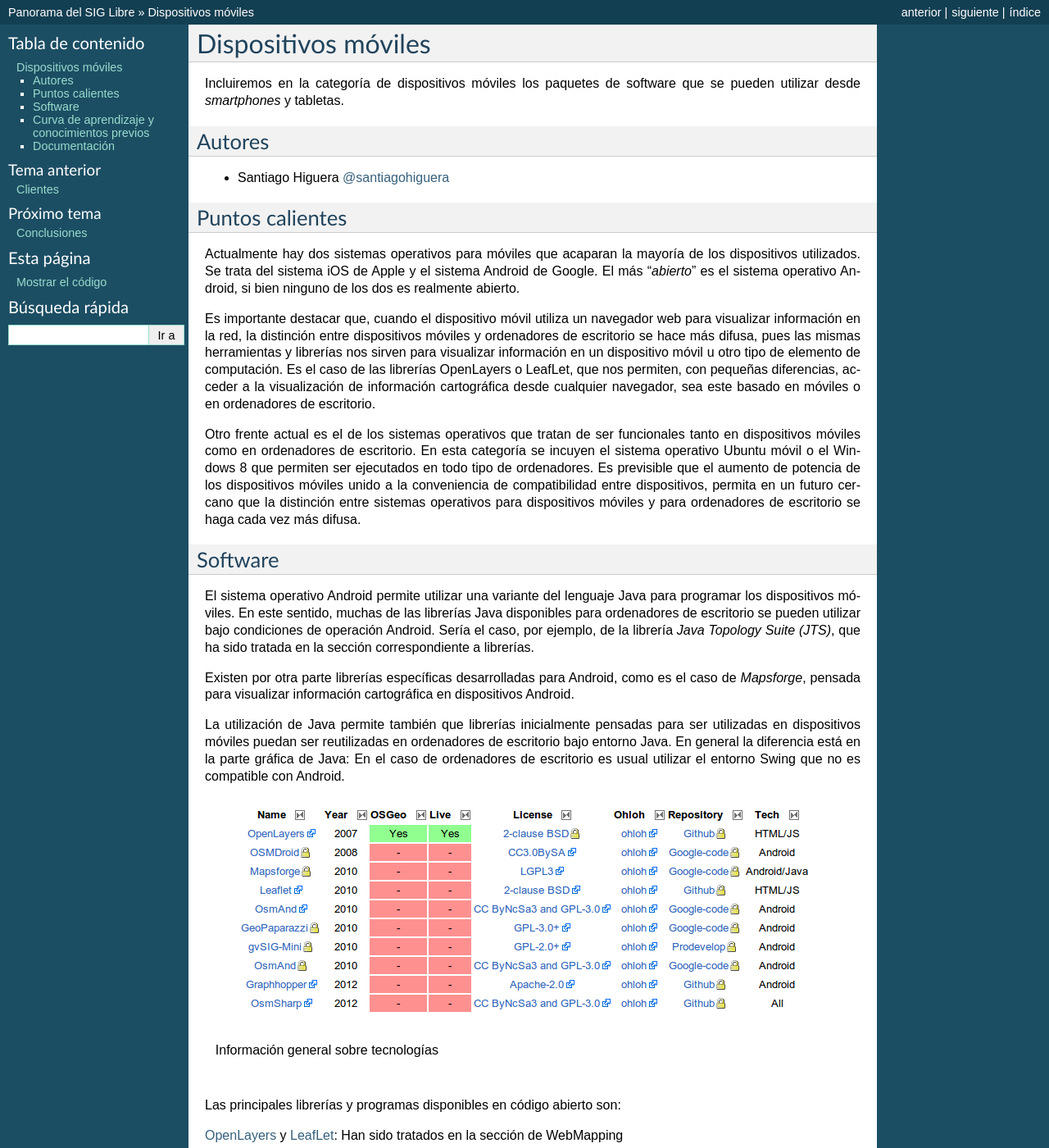
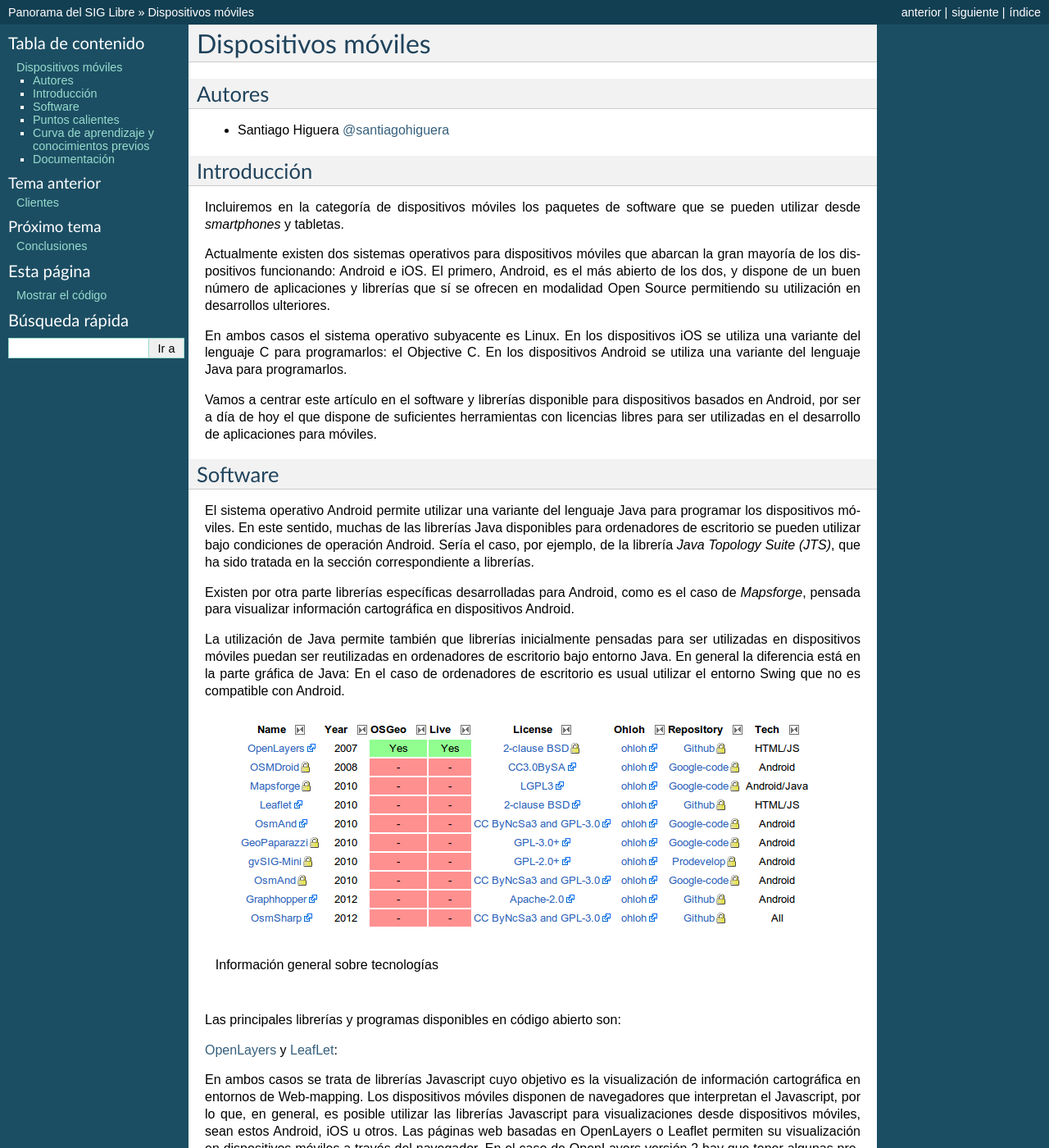
Before and after one commit to OSGeo-ES/panorama-siglibre8, a Sphinx documentation site: the page built from source/movilidad/index.rst, in a window 1280 px wide and 1400 px high. Shown: the whole window at 82% size. Built offline with Sphinx 7.4.7, drawn with Linux system fonts in a browser that asks for light colours; some of the changed text lies outside the part shown.

Commit message:
Add content to Movilidad.index.rst

```diff
--- a/source/movilidad/index.rst
+++ b/source/movilidad/index.rst
@@ -1,21 +1,22 @@
 ********************
 Dispositivos móviles
 ********************
-
-Incluiremos en la categoría de dispositivos móviles los paquetes de software que se pueden utilizar desde *smartphones* y tabletas.
 
 Autores
 ------------
 
 - |shiguera|
 
-Puntos calientes
-----------------
-Actualmente hay dos sistemas operativos para móviles que acaparan la mayoría de los dispositivos utilizados. Se trata del sistema iOS de Apple y el sistema Android de Google. El más '*abierto*' es el sistema operativo Android, si bien ninguno de los dos es realmente abierto.
+Introducción
+------------
 
-Es importante destacar que, cuando el dispositivo móvil utiliza un navegador web para visualizar información en la red, la distinción entre dispositivos móviles y ordenadores de escritorio se hace más difusa, pues las mismas herramientas y librerías nos sirven para visualizar información en un dispositivo móvil u otro tipo de elemento de computación. Es el caso de las librerías OpenLayers o LeafLet, que nos permiten, con pequeñas diferencias, acceder a la visualización de información cartográfica desde cualquier navegador, sea este basado en móviles o en ordenadores de escritorio.
+Incluiremos en la categoría de dispositivos móviles los paquetes de software que se pueden utilizar desde *smartphones* y tabletas.
 
-Otro frente actual es el de los sistemas operativos que tratan de ser funcionales tanto en dispositivos móviles como en ordenadores de escritorio. En esta categoría se incuyen el sistema operativo Ubuntu móvil o el Windows 8 que permiten ser ejecutados en todo tipo de ordenadores. Es previsible que el aumento de potencia de los dispositivos móviles unido a la conveniencia de compatibilidad entre dispositivos, permita en un futuro cercano que la distinción entre sistemas operativos para dispositivos móviles y para ordenadores de escritorio se haga cada vez más difusa.
+Actualmente existen dos sistemas operativos para dispositivos móviles que abarcan la gran mayoría de los dispositivos funcionando: Android e iOS. El primero, Android, es el más abierto de los dos, y dispone de un buen número de aplicaciones y librerías que sí se ofrecen en modalidad Open Source permitiendo su utilización en desarrollos ulteriores.
+
+En ambos casos el sistema operativo subyacente es Linux. En los dispositivos iOS se utiliza una variante del lenguaje C para programarlos: el Objective C. En los dispositivos Android se utiliza una variante del lenguaje Java para programarlos.
+
+Vamos a centrar este artículo en el software y librerías disponible para dispositivos basados en Android, por ser a día de hoy el que dispone de suficientes herramientas con licencias libres para ser utilizadas en el desarrollo de aplicaciones para móviles.
 
 Software
 --------
@@ -34,7 +35,9 @@
 
 Las principales librerías y programas disponibles en código abierto son:
 
-OpenLayers_ y LeafLet_: Han sido tratados en la sección de WebMapping
+OpenLayers_ y LeafLet_:
+
+En ambos casos se trata de librerías Javascript cuyo objetivo es la visualización de información cartográfica en entornos de Web-mapping. Los dispositivos móviles disponen de navegadores que interpretan el Javascript, por lo que, en general, es posible utilizar las librerías Javascript para visualizaciones desde dispositivos móviles, sean estos Android, iOS u otros. Las páginas web basadas en OpenLayers o Leaflet permiten su visualización en dispositivos móviles a través del navegador. En el caso de OpenLayers versión 2 hay que tener algunas precauciones al programar las páginas. La futura versión 3 de OpenLayers superará estas limitaciones. El funcionamiento de estas librerías se ha tratado ampliamente
 
 OSMDroid_:
 
@@ -54,15 +57,22 @@
 
 Graphhopper_: Es una herramienta de routing que trabaja con datos de OpenStreetMap. Se puede utilizar desde dispositivos Android, a través de su integración con MapsForge. También es posible utilizarlo desde páginas web como un servicio mediante llamadas HTTP desde Java o Javascript. Desde aplicaciones Java de escritorio es posible trabajar con Graphhopper en modo off-line. Se pueden calcular rutas para automóviles, bicicletas o paseos andando. También se pueden crear vehículos personalizados.
 
-OsmSharp_: Es una herramienta para trabajar con cartografía de OpenStreetMap. Permite la visualización de información vectorial y el cálculo de rutas. Se puede utilizar en Android, iOS y WindowsPhone.
+OsmSharp_: Es una herramienta para trabajar con cartografía de OpenStreetMap. Permite la visualización de información vectorial y el cálculo de rutas. Se puede utilizar en Android, iOS y WindowsPhone, así como en Linux, Windows y OSX.
 
+Puntos calientes
+----------------
+Actualmente hay dos sistemas operativos para móviles que acaparan la mayoría de los dispositivos utilizados. Se trata del sistema iOS de Apple y el sistema Android de Google. El más '*abierto*' es el sistema operativo Android, si bien ninguno de los dos es realmente abierto.
+
+Es importante destacar que, cuando el dispositivo móvil utiliza un navegador web para visualizar información en la red, la distinción entre dispositivos móviles y ordenadores de escritorio se hace más difusa, pues las mismas herramientas y librerías nos sirven para visualizar información en un dispositivo móvil u otro tipo de elemento de computación. Es el caso de las librerías OpenLayers o LeafLet, que nos permiten, con pequeñas diferencias, acceder a la visualización de información cartográfica desde cualquier navegador, sea este basado en móviles o en ordenadores de escritorio.
+
+Otro frente actual es el de los sistemas operativos que tratan de ser funcionales tanto en dispositivos móviles como en ordenadores de escritorio. En esta categoría se incuyen el sistema operativo Ubuntu móvil o el Windows 8 que permiten ser ejecutados en todo tipo de ordenadores. Es previsible que el aumento de potencia de los dispositivos móviles unido a la conveniencia de compatibilidad entre dispositivos, permita en un futuro cercano que la distinción entre sistemas operativos para dispositivos móviles y para ordenadores de escritorio se haga cada vez más difusa.
 
 Curva de aprendizaje y conocimientos previos
 --------------------------------------------
+
 La programación de los dispositivos Android se realiza a través de un lenguaje Java propio de Android. Muchas de las librerías disponibles para Java funcionan también en dispositivos Android. Es necesario conocer los fundamentos básicos de la programación Java y, además, conocer la forma de utilizar Java en Android. No es un lenguaje sencillo y además la variedad de dispositivos y de tamaños de pantallas hace un poco más complicada la programación.
 
-Conocidos los fundamentos de la programación en Android, es posible utilizar las herramientas descritas anteriormente con un pequeño esfuerzo adicional.
-
+Conocidos los fundamentos de la programación en Android, es posible utilizar las herramientas descritas anteriormente con un pequeño esfuerzo adicional que permita conocer cada una de ellas..
 
 Documentación
 -------------
```
Also changed, not shown: other parts of source/movilidad/index.rst (+3 -3 lines).
